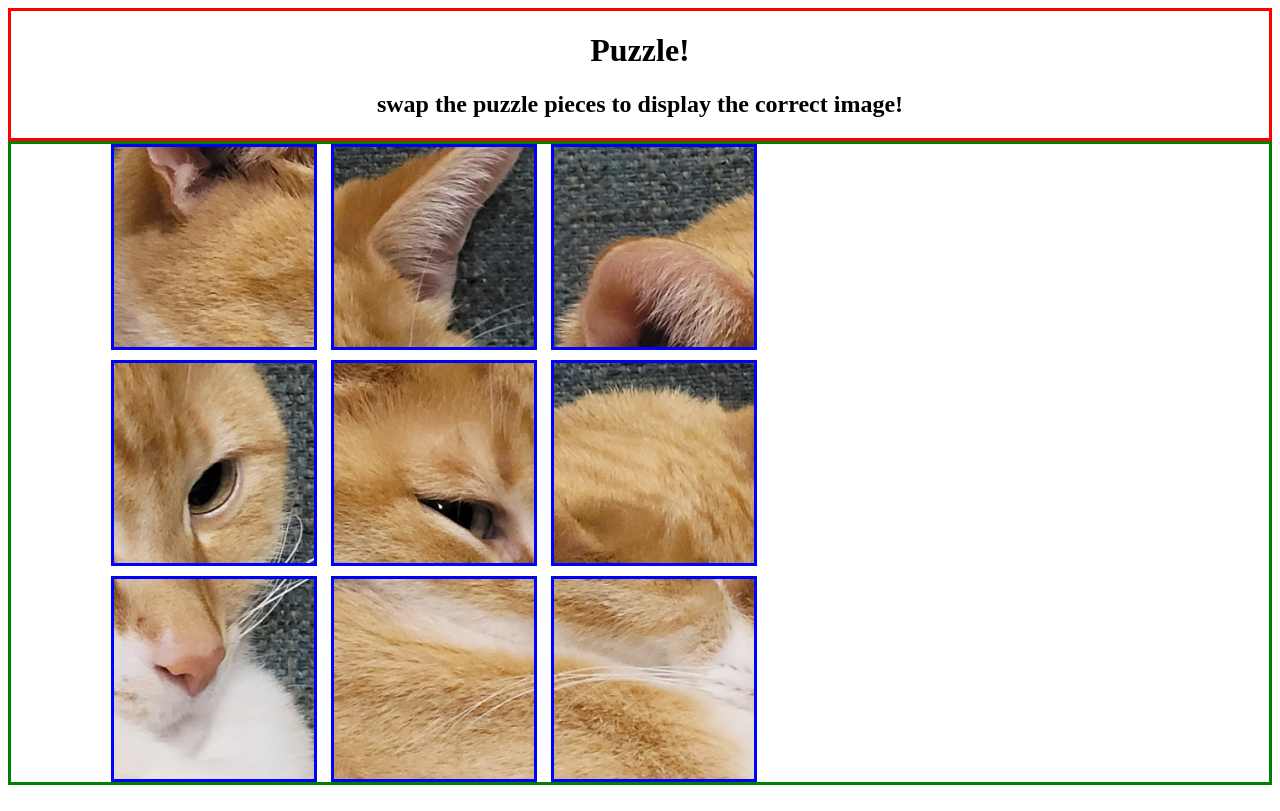
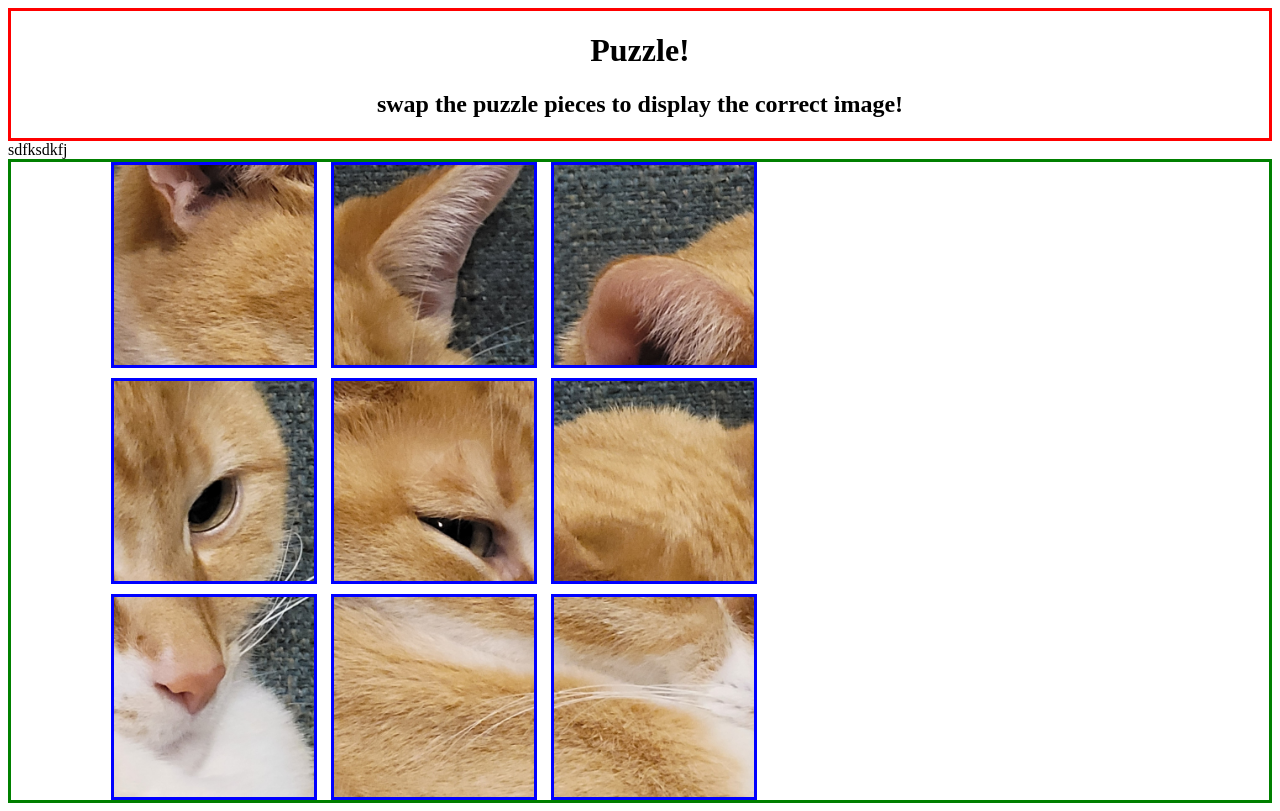
Before and after one commit to AllisonNB/PuzzleSwap, a React (Vite) app: page / in a window 1280 px wide. Built offline with nearby package versions, Linux system fonts and the light colour scheme.

Commit message:
test commit

```diff
--- a/src/App.jsx
+++ b/src/App.jsx
@@ -33,6 +33,7 @@ function App() {
   return (
     <>
       <Header />
+      <div>sdfksdkfj</div>
       <GridContainer>
         {images.map((image, index) => <Piece key={index} image={image} alt={`image $`}></Piece>)}
       </GridContainer>
```
